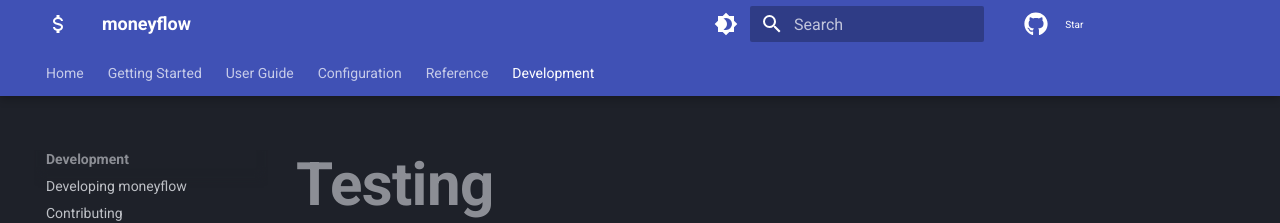
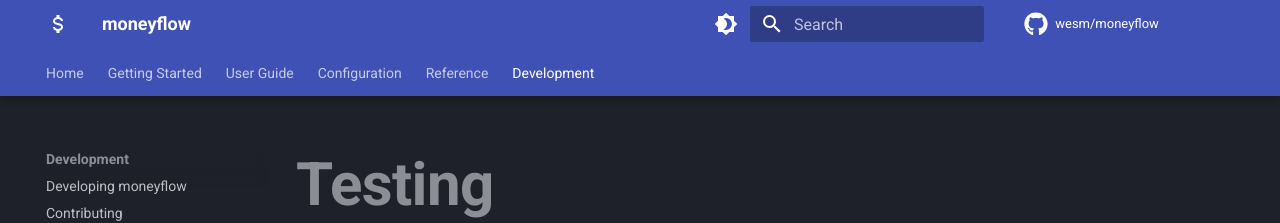
Before and after one commit to LeonB28/moneyflow, an MkDocs documentation site: the page built from docs/development/testing.md, in a window 1280 px wide. Shown: the top 223 px of the page. Built offline with MkDocs 1.6.1 and Material for MkDocs 9.7.7, drawn with Linux system fonts in a browser that asks for light colours; comment, search, counter and statistics services are not loaded.

Commit message:
docs: Move star button to hero, show full repo name in header

```diff
--- a/docs/overrides/main.html
+++ b/docs/overrides/main.html
@@ -2,36 +2,6 @@
 
 {% block extrahead %}
   {{ super() }}
-  <!-- GitHub Buttons -->
+  <!-- GitHub Buttons for star button in hero -->
   <script async defer src="https://buttons.github.io/buttons.js"></script>
-  <style>
-    /* Position GitHub star button in header */
-    .md-header__source {
-      display: flex;
-      align-items: center;
-      gap: 0.5rem;
-    }
-  </style>
 {% endblock %}
-
-{% block header %}
-  {{ super() }}
-  <script>
-    // Add GitHub star button to header
-    document.addEventListener('DOMContentLoaded', function() {
-      const sourceEl = document.querySelector('.md-header__source');
-      if (sourceEl) {
-        const starButton = document.createElement('a');
-        starButton.className = 'github-button';
-        starButton.href = 'https://github.com/wesm/moneyflow';
-        starButton.setAttribute('data-color-scheme', 'no-preference: dark; light: dark; dark: dark;');
-        starButton.setAttribute('data-icon', 'octicon-star');
-        starButton.setAttribute('data-size', 'large');
-        starButton.setAttribute('data-show-count', 'true');
-        starButton.setAttribute('aria-label', 'Star wesm/moneyflow on GitHub');
-        starButton.textContent = 'Star';
-        sourceEl.appendChild(starButton);
-      }
-    });
-  </script>
-{% endblock %}
--- a/docs/stylesheets/extra.css
+++ b/docs/stylesheets/extra.css
@@ -146,12 +146,3 @@
 .md-sidebar--secondary .md-sidebar__scrollwrap .md-sidebar__inner > .md-nav > .md-nav__title {
   display: none;
 }
-
-/* Hide repo name, keep only icon in header */
-.md-source__repository {
-  font-size: 0;
-}
-
-.md-source__icon {
-  font-size: 1.2rem;
-}
```
Also changed, not shown: docs/index.md (+2 -0 lines).
